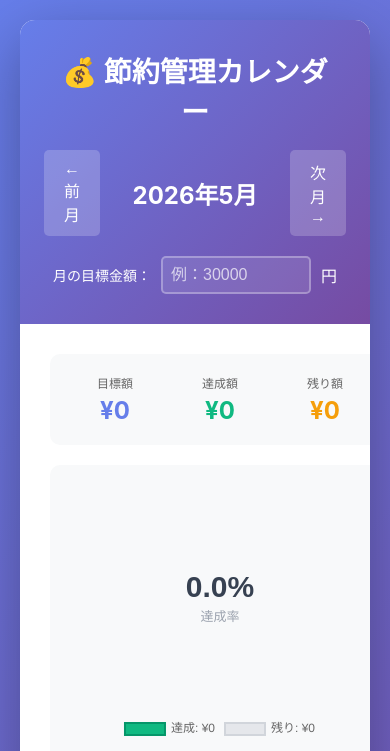
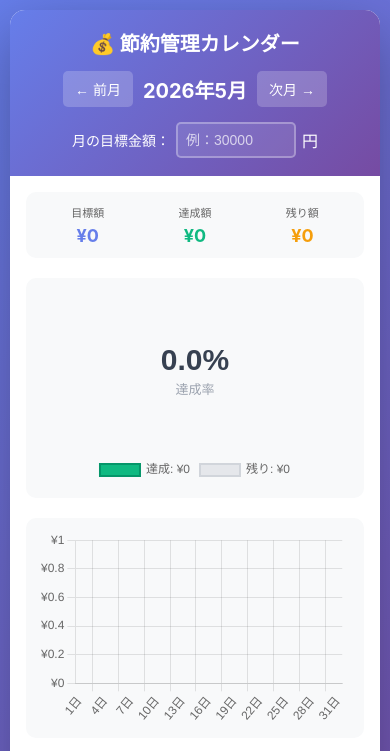
Before and after one commit to koutarou19921228/savings-calendar-, a plain HTML site: page index.html in a window 390 px wide. Shown: the top 751 px of the page. Drawn offline with nearby package versions, Linux system fonts and the light colour scheme; no server answers.

Commit message:
Fix mobile layout: button wrap, stats overflow, spacing
Co-Authored-By: Claude Sonnet 4.6 <noreply@anthropic.com>

```diff
--- a/index.html
+++ b/index.html
@@ -85,9 +85,10 @@
             cursor: pointer;
             font-size: 16px;
             transition: background 0.3s;
+            white-space: nowrap;
         }
         .month-nav button:hover { background: rgba(255,255,255,0.3); }
-        .month-display { font-size: 24px; font-weight: bold; min-width: 150px; }
+        .month-display { font-size: 24px; font-weight: bold; min-width: 120px; }
 
         .goal-section {
             display: flex;
@@ -235,6 +236,34 @@
         .btn-cancel:hover { background: #e5e7eb; }
         .btn-close-modal { float: right; background: none; border: none; font-size: 24px; color: #999; cursor: pointer; padding: 0; width: 30px; height: 30px; }
         .btn-close-modal:hover { color: #333; }
+
+        /* ── Mobile ── */
+        @media (max-width: 480px) {
+            body { padding: 10px; }
+
+            .header { padding: 18px 16px; }
+            .header h1 { font-size: 20px; margin-bottom: 14px; }
+
+            .month-nav { gap: 10px; margin-bottom: 14px; }
+            .month-nav button { padding: 8px 12px; font-size: 14px; }
+            .month-display { font-size: 20px; min-width: 100px; }
+
+            .goal-section { gap: 6px; flex-wrap: wrap; justify-content: center; }
+            .goal-section input { width: 120px; font-size: 14px; }
+
+            .content { padding: 16px; gap: 16px; }
+
+            .stats { padding: 12px; gap: 8px; }
+            .stat-value { font-size: 18px; }
+            .stat-label { font-size: 11px; }
+
+            .chart-container { height: 220px; padding: 12px; }
+
+            .calendar-grid { gap: 4px; }
+            .calendar-day { padding: 4px; border-radius: 6px; border-width: 1px; }
+            .day-number { font-size: 11px; }
+            .day-amount { font-size: 9px; }
+        }
 
         /* ── Save status indicator ── */
         .save-status {
```
